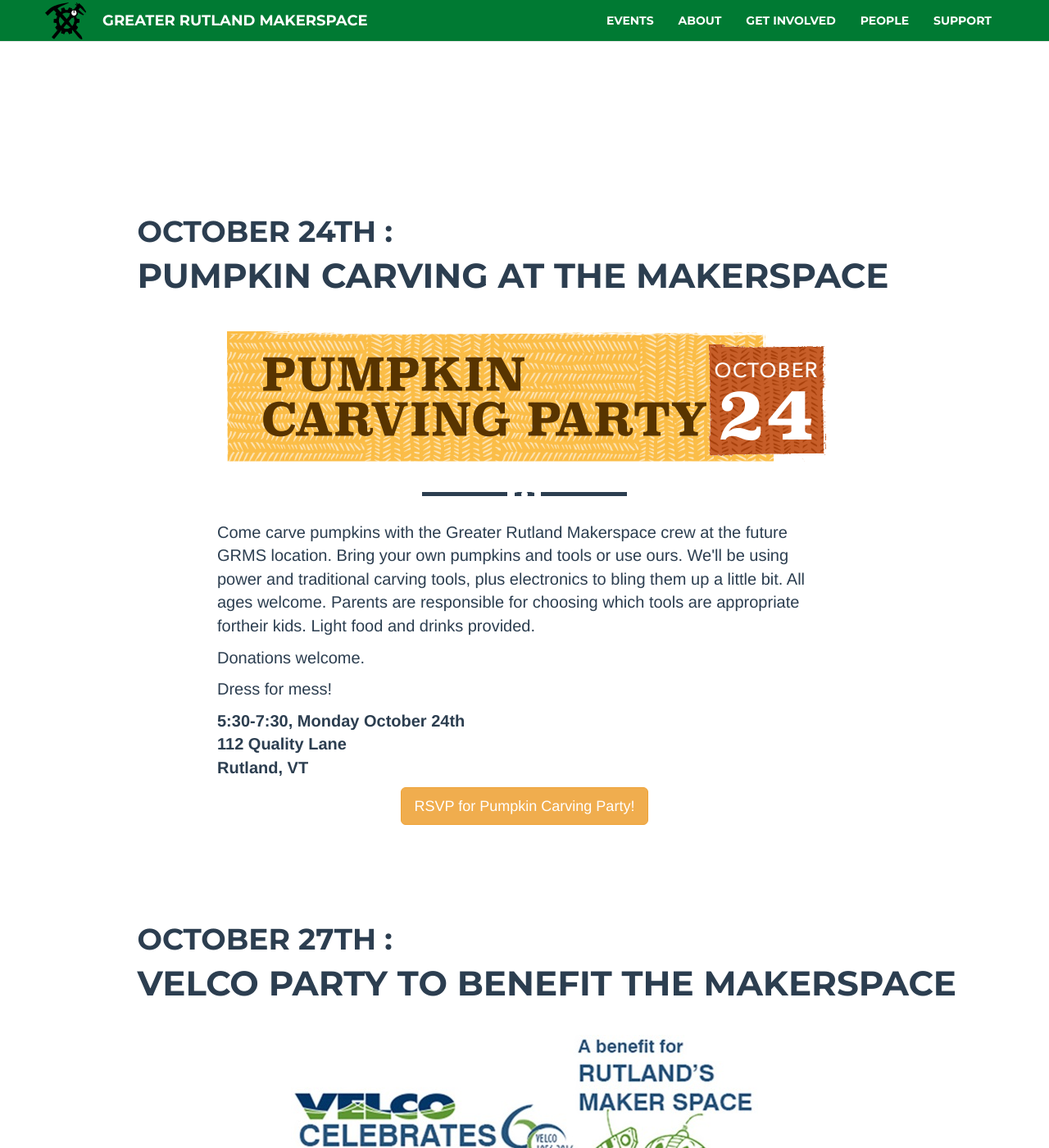
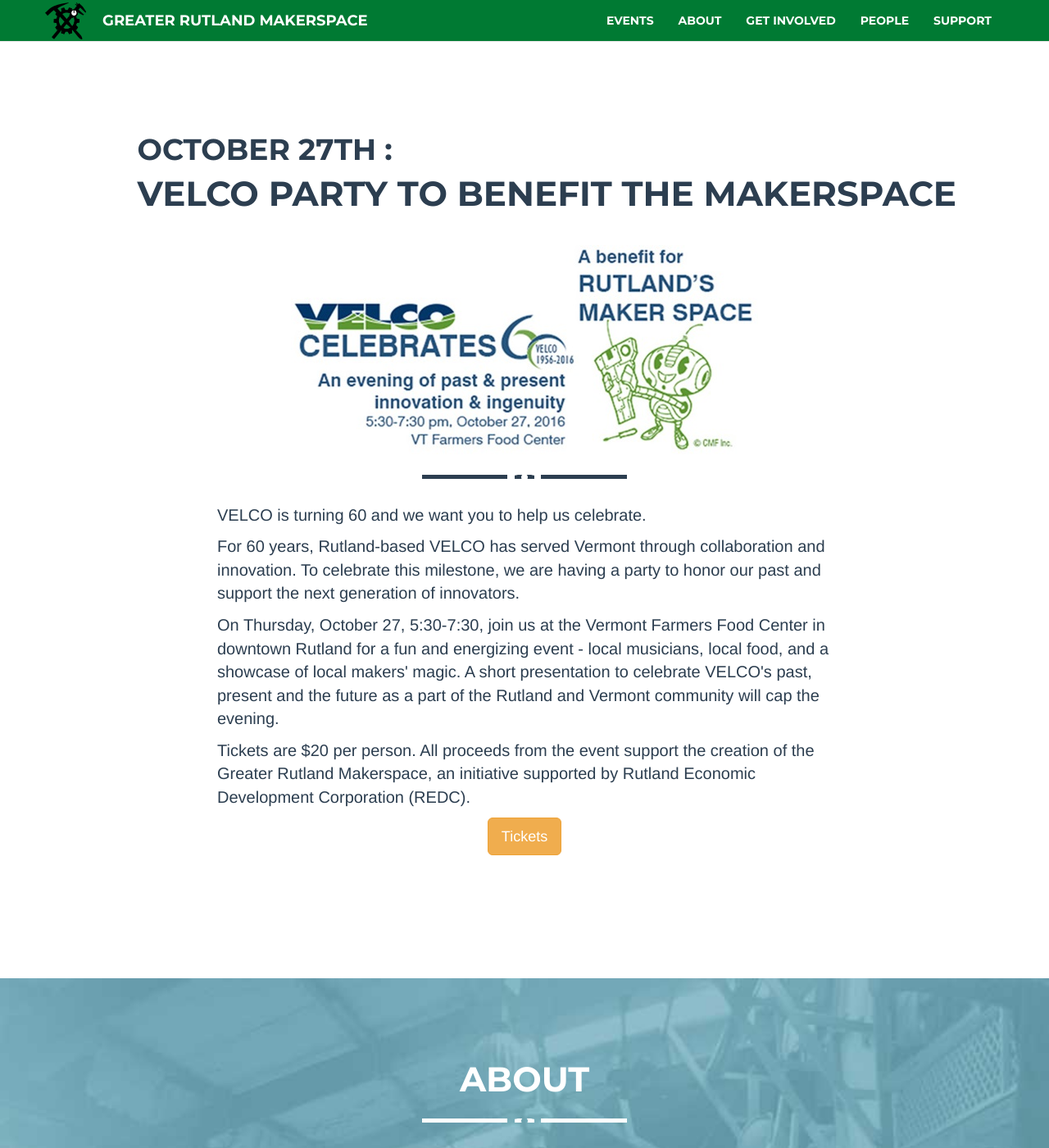
Before and after one commit to bkuker/greaterrutlandmakerspace.github.io, a Jekyll site: the page built from index.html, in a window 1280 px wide and 1400 px high, scrolled down 858 px. Shown: the whole window at 82% size. Built offline with Jekyll 4.4.1, drawn with Linux system fonts in a browser that asks for light colours; nearby versions of some CDN libraries.

Commit message:
Deprecate past posts

```diff
--- a/_posts/2016-10-24-pumpkin-carving-party.html
+++ b/_posts/2016-10-24-pumpkin-carving-party.html
@@ -1,6 +1,7 @@
 ---
 layout: post
 title: Pumpkin Carving at the Makerspace
+past: true
 ---
 <div class="row">
 	<div class="col-lg-12 text-center">
--- a/css/default.less
+++ b/css/default.less
@@ -61,7 +61,7 @@
 }
 
 div.post {
-	padding-top: 100px;
+	padding-bottom: 50px;
 }
 
 #wrap > section.onePost {
--- a/index.html
+++ b/index.html
@@ -18,6 +18,9 @@
 
 <section id="events" class="light">
 	{% for post in site.posts reversed%}
+		{% if post.past %}
+			<!-- Skipping past event {{post.title}} -->
+		{% else %}
 			<div class="post container">
 				<div class="row" style='margin-bottom: 40px'>
 					<div class="col-lg-11 col-lg-offset-1">
@@ -38,6 +41,7 @@
 				</div>
 				{{post.content}}
 			</div>
+		{% endif %}
 	{% endfor %}
 </section>
 
```
Lines whose indentation alone changed are shown as unchanged.
